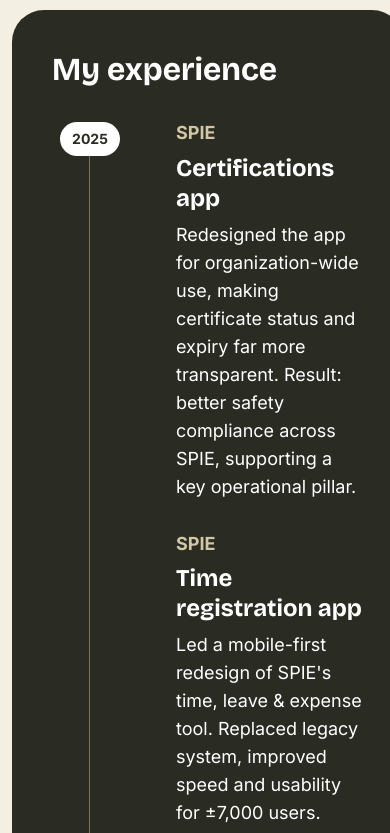
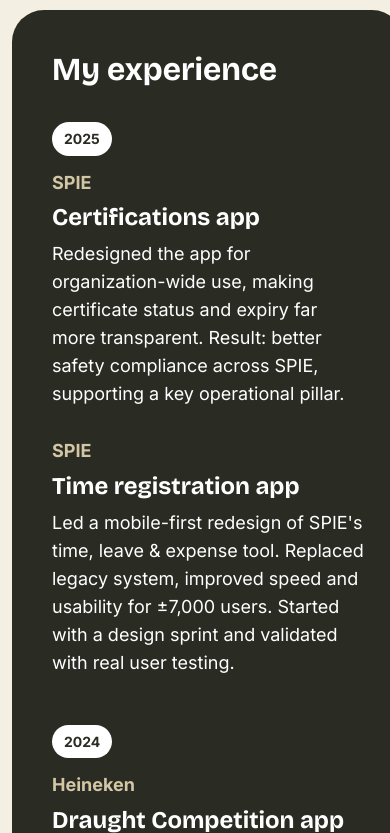
Before and after one commit to jasperdenouden92/portfolio, a React (Vite) app: page / in a window 390 px wide. Shown: the part 1811-2644 px from the top of the page. Built offline with nearby package versions, Linux system fonts and the light colour scheme.

Commit message:
Restructure experience timeline for mobile: year badge above, no line
Co-Authored-By: Claude Sonnet 4.6 <noreply@anthropic.com>

```diff
--- a/src/App.tsx
+++ b/src/App.tsx
@@ -132,9 +132,9 @@ function ProjectRow({ section }: { section: typeof projects[0] }) {
   return (
     <div
       ref={ref}
-      className={`relative z-10 flex gap-12 items-start w-full transition-all duration-500 ${visible ? 'opacity-100 translate-y-0' : 'opacity-0 translate-y-4'}`}
+      className={`relative z-10 flex flex-col lg:flex-row lg:gap-12 lg:items-start w-full transition-all duration-500 ${visible ? 'opacity-100 translate-y-0' : 'opacity-0 translate-y-4'}`}
     >
-      <div className="flex items-center justify-center w-[76px] shrink-0 bg-[#2a2c24]">
+      <div className="flex items-center justify-start lg:justify-center w-full lg:w-[76px] lg:shrink-0 lg:bg-[#2a2c24] mb-4 lg:mb-0">
         <div className="bg-white flex items-start px-3 py-2 rounded-full">
           <p className="font-[Inter] font-bold text-[#2a2c24] text-sm leading-tight whitespace-nowrap">{section.year}</p>
         </div>
@@ -388,7 +388,7 @@ export default function App() {
             </div>
 
             <div className="flex flex-col gap-12 w-full relative">
-              <div className="absolute left-[37px] top-0 -bottom-10 w-px bg-[#816c61]" />
+              <div className="hidden lg:block absolute left-[37px] top-0 -bottom-10 w-px bg-[#816c61]" />
 
               {projects.map((section) => (
                 <ProjectRow key={section.year} section={section} />
```
